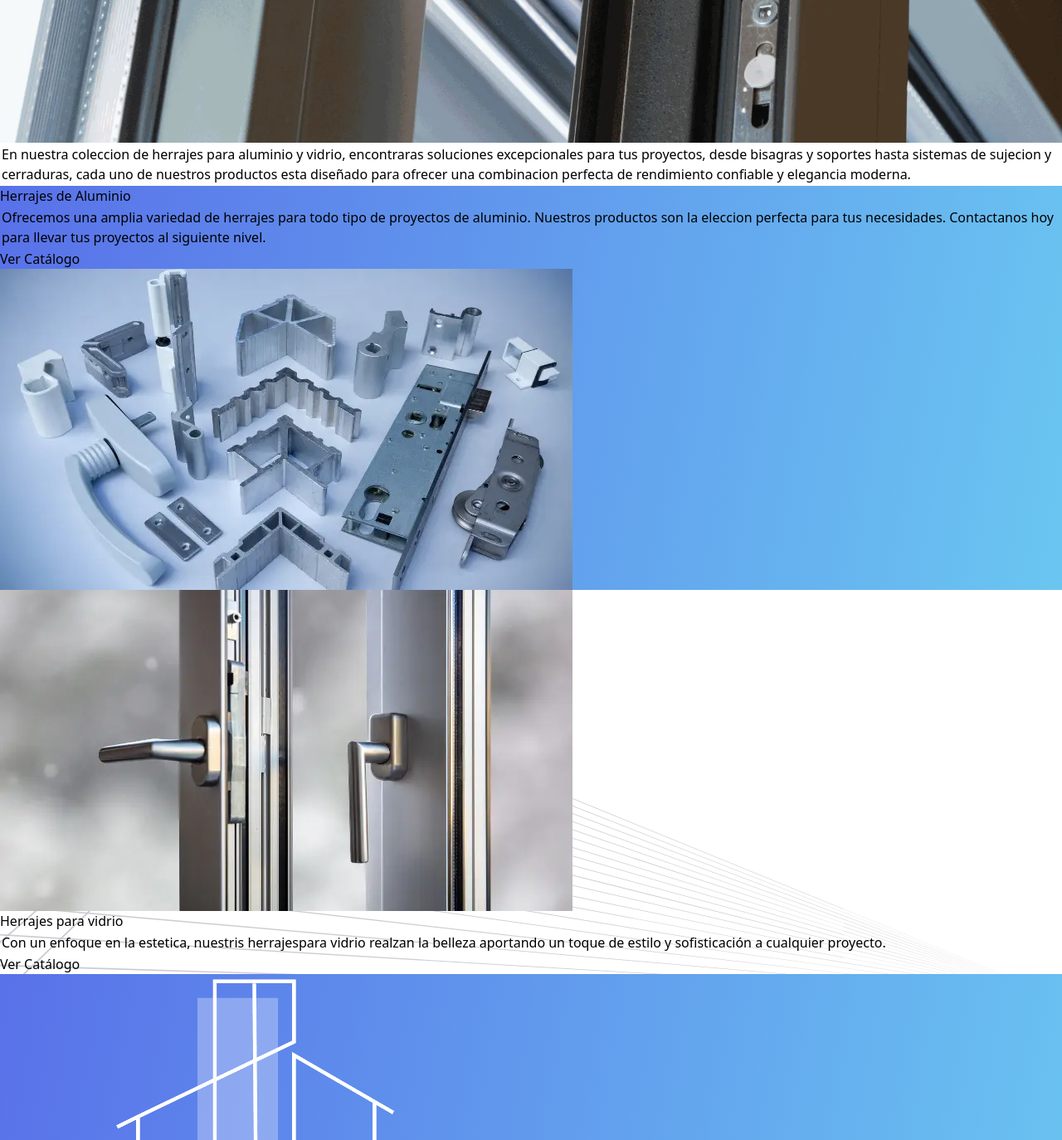
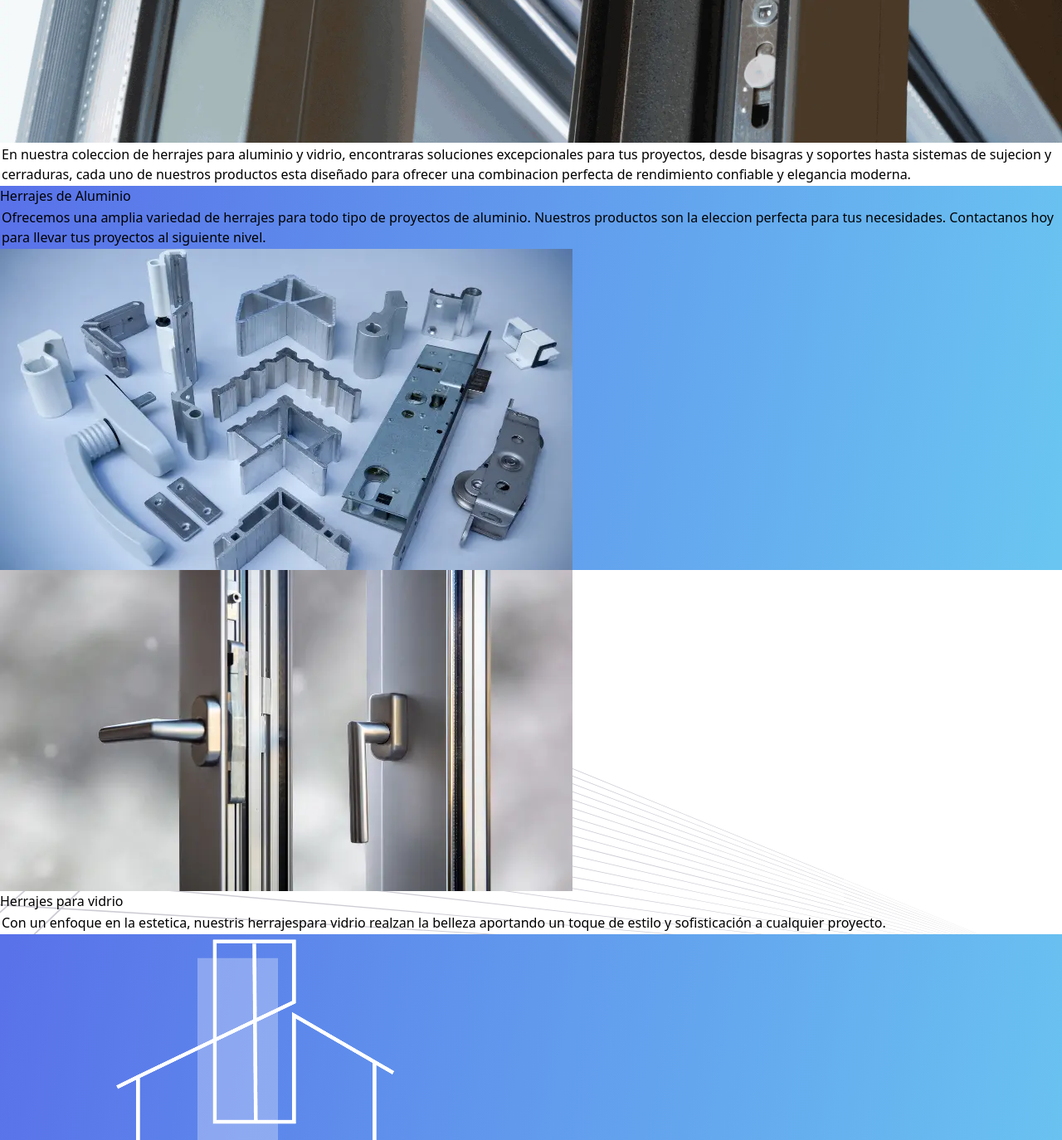
Before and after one commit to MiloDeSkorpio/dicaal_web, a React (Vite) app: page /herrajes in a window 1280 px wide. Shown: the part 836-2210 px from the top of the page at 83% size. Built offline with nearby package versions, Linux system fonts and the light colour scheme.

Commit message:
DeleteBtnsHerrajes

```diff
--- a/src/views/Herrajes.tsx
+++ b/src/views/Herrajes.tsx
@@ -1,5 +1,5 @@
 import { herrajes } from "../data"
-import Button from "./components/Button"
+// import Button from "./components/Button"
 import Hero from "./components/Hero"
 
 
@@ -15,7 +15,7 @@ export default function Herrajes() {
         <div className="space-y-4 flex items-center flex-col justify-center max-w-[620px]">
           <h1 className="text-4xl">{feature2.title}</h1>
           <p>{feature2.text}</p>
-          <Button href={feature2.href} name={feature2.btnLink} />
+          {/* <Button href={feature2.href} name={feature2.btnLink} /> */}
         </div>
         <div className="max-h-[690px] w-auto flex mt-5">
           <img className='lg:h-[240px]' src={feature2.image} alt={feature2.alt} />
@@ -28,7 +28,7 @@ export default function Herrajes() {
         <div className="space-y-4 flex items-center flex-col justify-center max-w-[620px]">
           <h1 className="text-4xl">{feature3.title}</h1>
           <p>{feature3.text}</p>
-          <Button href={feature3.href} name={feature3.btnLink} />
+          {/* <Button href={feature3.href} name={feature3.btnLink} /> */}
         </div>
       </section>
     </main>
```
